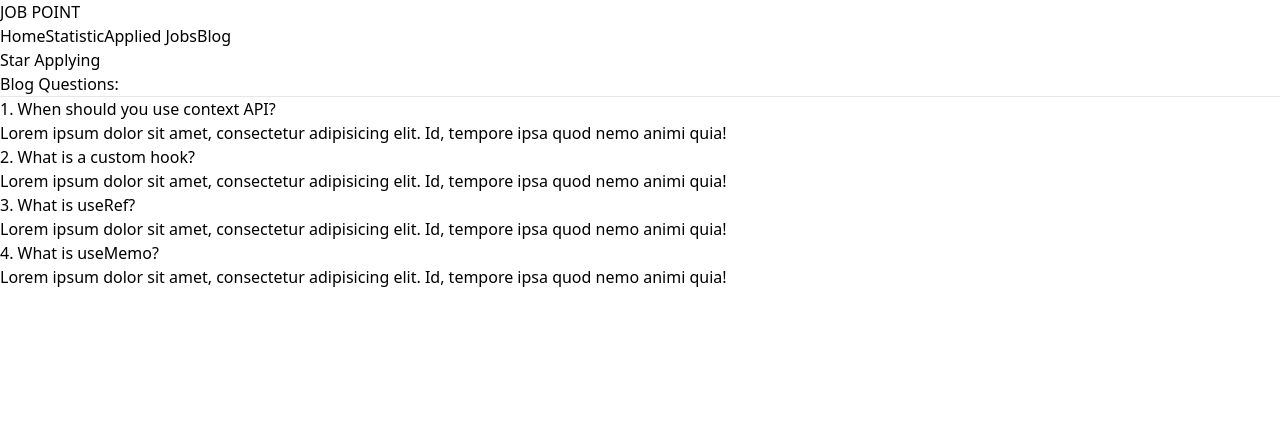
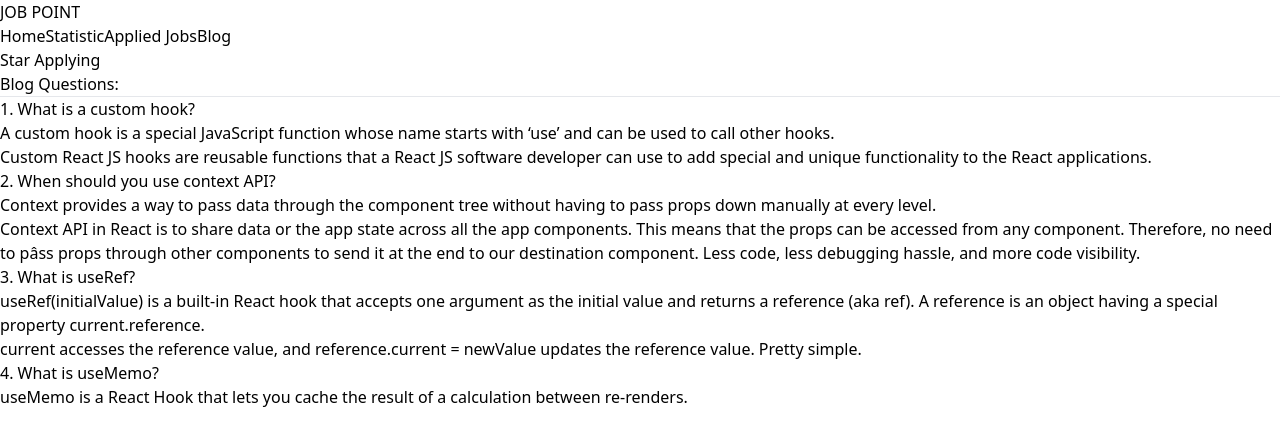
Before and after one commit to arifulislam39/job-point, a React (Vite) app: page /blog in a window 1280 px wide. Shown: the top 446 px of the page. Built offline with nearby package versions, Linux system fonts and the light colour scheme.

Commit message:
updated blog questions

```diff
--- a/src/components/Blog.jsx
+++ b/src/components/Blog.jsx
@@ -6,14 +6,23 @@
             <h1 className='font-bold mt-10 text-3xl'>Blog Questions:</h1>
             <hr className='border-zinc-950' />
 
-            <h3 className='font-bold mt-5'>1. When should you use context API?</h3>
-            <p>Lorem ipsum dolor sit amet, consectetur adipisicing elit. Id, tempore ipsa quod nemo animi quia!</p>
-            <h3 className='font-bold mt-5'>2. What is a custom hook?</h3>
-            <p>Lorem ipsum dolor sit amet, consectetur adipisicing elit. Id, tempore ipsa quod nemo animi quia!</p>
+            <h3 className='font-bold mt-5'>1. What is a custom hook?</h3>
+            <p>A custom hook is a special JavaScript function whose name starts with ‘use’ and can be used to call other hooks.
+                <br />
+                Custom React JS hooks are reusable functions that a React JS software developer can use to add special and unique functionality to the React applications.</p>
+
+            <h3 className='font-bold mt-5'>2. When should you use context API?</h3>
+            <p>Context provides a way to pass data through the component tree without having to pass props down manually at every level.
+                <br />
+                Context API in React is to share data or the app state across all the app components. This means that the props can be accessed from any component. Therefore, no need to pâss props through other components to send it at the end to our destination component. Less code, less debugging hassle, and more code visibility.
+            </p>
+
             <h3 className='font-bold mt-5'>3. What is useRef?</h3>
-            <p>Lorem ipsum dolor sit amet, consectetur adipisicing elit. Id, tempore ipsa quod nemo animi quia!</p>
+            <p>useRef(initialValue) is a built-in React hook that accepts one argument as the initial value and returns a reference (aka ref). A reference is an object having a special property current.reference.
+                <br />
+                current accesses the reference value, and reference.current = newValue updates the reference value. Pretty simple.</p>
             <h3 className='font-bold mt-5'>4. What is useMemo?</h3>
-            <p>Lorem ipsum dolor sit amet, consectetur adipisicing elit. Id, tempore ipsa quod nemo animi quia!</p>
+            <p>useMemo is a React Hook that lets you cache the result of a calculation between re-renders.</p>
         </div>
     );
 };
```
